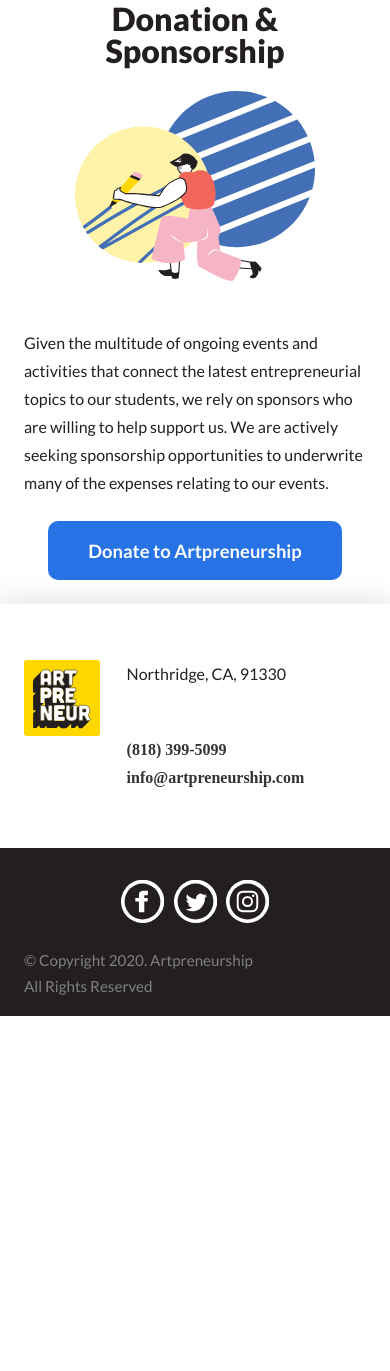
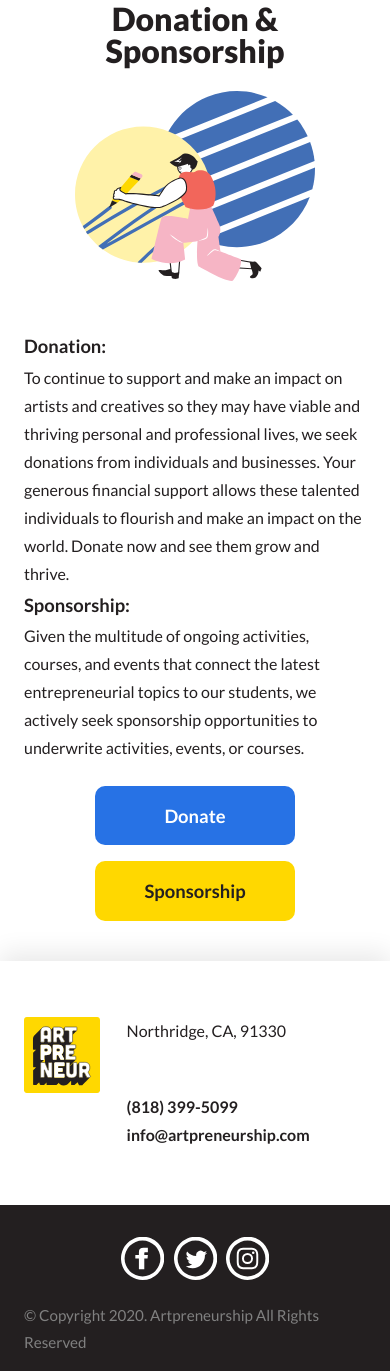
Before and after one commit to JaimeGG64/artpreneurship-v1, a PHP site: page /sponsorship.html in a window 390 px wide. Shown: the part 129-1500 px from the top of the page. Before the commit the page ends 1145 px from the top, so only its background shows below. Run offline with PHP 8.4, Linux system fonts and the light colour scheme; style sheets or scripts are compiled from the project's sources.

Commit message:
Add donate and sponsorship buttons to 'about' and 'donation and sponsorship' page. Also add mobile navbar functionallity to the site.

```diff
--- a/src/index.html
+++ b/src/index.html
@@ -32,7 +32,7 @@
                 <p class="artperneurship__copy">
                     Artperneurship is a uniquely designed program that embraces the entrepreneurial mindset, specifically for students of art and humanities. While developing their personal work, students in the program can adapt and transform that work into an entrepreneurial venture.
                 </p>
-                <a href="paypal.com" class="artperneurship__btn-donate">
+                <a href="https://www.paypal.com/" class="artperneurship__btn-donate">
                     Donate
                 </a>
                 <a href="mailto:dave@example.com" class="artperneurship__btn-sponsorship">
--- a/src/js/script.js
+++ b/src/js/script.js
@@ -1 +1,5 @@
-console.log([1,2,3].map(n => n **2));
+var getNavbarToggleButton = document.querySelector(".global-nav__btn");
+getNavbarToggleButton.addEventListener("click", () => {
+    let getNavLinks = document.querySelector(".global-nav__links");
+    getNavLinks.classList.toggle("global-nav__links--active");
+}, false);
--- a/src/scss/_type.scss
+++ b/src/scss/_type.scss
@@ -1,4 +1,4 @@
-h1, h2, h3, p, b, strong, li, dt, dl {
+h1, h2, h3, p, b, strong, a, li, dt, dl {
     font-family: $default-font;
     margin: 0;
     color: $black-hue-1;
--- a/src/scss/components/_footer.scss
+++ b/src/scss/components/_footer.scss
@@ -20,7 +20,6 @@
             grid-column: 2/3;
             &-phone, &-email {
                 @extend .copy-bold;
-                color: #333333;
                 font-weight: $weight-bold;
                 text-decoration: none;
             }
@@ -41,7 +40,6 @@
         }
         &--copy{
             grid-row: 2/2;
-            width: 70%;
             font-size: .95rem;
             text-align: left;
             color: grey;
--- a/src/scss/pages/_about.scss
+++ b/src/scss/pages/_about.scss
@@ -6,8 +6,8 @@
   grid-template-columns: 100%;
   grid-template-rows: 4;
   &__text-wrapper {
-    width: 100%;
     display: grid;
+    row-gap: 1rem;
   }
   &__heading {
     @extend %mobile-heading;
@@ -17,14 +17,18 @@
     font-weight: $weight-bold;
     font-size: 1.1rem;
   }
-  &__btn {
+  &__btn-donate, &__btn-sponsorship{
+    justify-self: center;
+  }
+  &__btn-donate{
+    @include base-btn-style($blue, none);
+    &:hover, &:focus {
+      @include base-btn-blur(30px, $blue);
+    }
+  }
+  &__btn-sponsorship {
     @include base-btn-style($yellow-hue-1, none);
-    grid-row: 4/5;
-    width: 14.5rem;
-    justify-self: center;
-    margin: 3rem 0;
-    &:hover,
-    &:focus {
+    &:hover, &:focus {
       @include base-btn-blur(30px, $yellow-hue-1);
     }
   }
@@ -129,9 +133,6 @@
   .about-us {
     grid-template-columns: 100%;
     grid-template-rows: 4;
-    &__text-wrapper {
-      row-gap: 1rem;
-    }
     &__heading {
       text-align: center;
       font-size: 2rem;
@@ -139,12 +140,6 @@
     &__copy {
       padding: 0 $tablet-gutter;
       font-weight: $weight-bold;
-    }
-    &__btn {
-      @include base-btn-style($yellow-hue-1, none);
-      grid-row: 4/5;
-      justify-self: center;
-      margin: 3rem 0;
     }
     &__image {
       grid-row: 1/2;
@@ -276,37 +271,24 @@
     background-size: contain;
   }
   .about-us {
-    grid-template-columns: 54% 46%;
-    grid-template-rows: repeat(5, auto);
+    grid-template-columns: 54% auto;
     row-gap: 1.25rem;
-    &__heading,
-    &__copy,
-    &__btn {
+    &__text-wrapper{
+      grid-template-columns: auto 75% auto;
+      align-content: center;
+    }
+    &__copy, &__heading, &__btn-donate, &__btn-sponsorship {
       grid-column: 2/3;
     }
-    &__text-wrapper {
-      grid-row: 1/6;
-      width: 76%;
-      row-gap: 2rem;
-      justify-self: center;
-      align-self: center;
-    }
-    &__heading {
-      grid-row: 2/3;
-      padding: 0;
+    &__heading, &__copy {
       text-align: left;
-    }
-    &__copy {
-      grid-row: 3/4;
       padding: 0;
     }
-    &__btn {
+    &__btn-donate, &__btn-sponsorship{
       justify-self: start;
-      margin: 0;
     }
     &__image {
       grid-column: 1/2;
-      grid-row: 1/6;
       width: 100%;
     }
   }
@@ -362,7 +344,19 @@
     background-size: contain;
   }
   .about-us {
-    grid-template-columns: 56% 44%;
+    grid-template-columns: 55% auto;
+    &__text-wrapper{
+      grid-template-columns: auto repeat(2,35%) auto;
+    }
+    &__heading, &__copy{
+      grid-column: 2/4;
+    }
+    &__btn-donate{
+      grid-column: 2/3;
+    }
+    &__btn-sponsorship{
+      grid-column: 3/4;
+    }
     &__heading {
       font-size: 3.5rem;
       font-weight: $weight-black;
--- a/src/scss/pages/_sponsorship.scss
+++ b/src/scss/pages/_sponsorship.scss
@@ -24,12 +24,20 @@
         padding: $mobile-gutter 0;
         max-width: 15rem;
     }
-    &__btn {
+    &__btn-sponsorship, &__btn-donate {
+        justify-self: center;
+        margin-bottom: 1rem;
+    }
+    &__btn-donate {
         @include base-btn-style($blue, none);
-        justify-self: center;
-        &:hover,
-        &:focus {
+        &:hover, &:focus {
             @include base-btn-blur(30px, $blue);
+        }
+    }
+    &__btn-sponsorship {
+        @include base-btn-style($yellow-hue-1, none);
+        &:hover, &:focus {
+            @include base-btn-blur(30px, $yellow-hue-1);
         }
     }
 }
@@ -60,7 +68,7 @@
             min-width: 20rem;
             max-width: 35rem;
         }
-        &__btn {
+        &__btn-sponsorship, &__btn-donate {
             justify-self: start;
         }
     }
@@ -68,8 +76,11 @@
 
 @media screen and (min-width: map-get($break-point , "lg")) {
     .sponsorship-and-donation {
-        grid-template-columns: 57% auto;
+        grid-template-columns: 22% auto 40%;
         column-gap: 1rem;
+        &__heading, &__text{
+            grid-column: 1/3;
+        }
         &__heading {
             width: 50%;
         }
@@ -78,6 +89,8 @@
         }
         &__img {
             max-width: 40rem;
+            grid-row: 1/4;
+            grid-column: 3/4;
         }
     }
 }
@@ -85,7 +98,7 @@
 @media screen and (min-width: map-get($break-point , "xl")) {
     .sponsorship-and-donation {
         padding: 5rem $lg-gutter;
-        grid-template-columns: 40% 60%;
+        grid-template-columns: 18% auto 55%;
         &__heading {
             font-size: 3.5rem;
             width: 100%;
--- a/src/sponsorship.html
+++ b/src/sponsorship.html
@@ -27,11 +27,18 @@
         <section class="sponsorship-and-donation">
             <h1 class="sponsorship-and-donation__heading">Donation &amp; Sponsorship</h1><img
                 src="img/sponsorship.svg" alt="" class="sponsorship-and-donation__img">
-            <p class="sponsorship-and-donation__text">Given the multitude of ongoing events and activities that connect
-                the latest entrepreneurial topics to our students, we rely on sponsors who are willing to help support
-                us. We are actively seeking sponsorship opportunities to underwrite many of the expenses relating to our
-                events. </p><a href="mailto:dave.moon@ixla.org?subject=Donate to Artpreneurship Program"
-                class="sponsorship-and-donation__btn">Donate to Artpreneurship</a>
+            <dl class="sponsorship-and-donation__text">
+                <div>
+                    <dt>Donation:</dt>
+                    <dd>To continue to support and make an impact on artists and creatives so they may have viable and thriving personal and professional lives, we seek donations from individuals and businesses. Your generous financial support allows these talented individuals to flourish and make an impact on the world. Donate now and see them grow and thrive.</dd>
+                </div>
+                <div>
+                    <dt>Sponsorship:</dt>
+                    <dd>Given the multitude of ongoing activities, courses, and events that connect the latest entrepreneurial topics to our students, we actively seek sponsorship opportunities to underwrite activities, events, or courses.</dd>
+                </div>
+            </dl>
+            <a href="https://www.paypal.com/" class="sponsorship-and-donation__btn-donate">Donate</a>
+            <a href="mailto:dave.y.moon@csun.edu?subject=Sponsor an Artpreneurship Event" class="sponsorship-and-donation__btn-sponsorship">Sponsorship</a>
         </section>
     </main>
     <footer class="footer-wrapper">
```
Also changed, not shown: src/about.html (+11 -5 lines).
